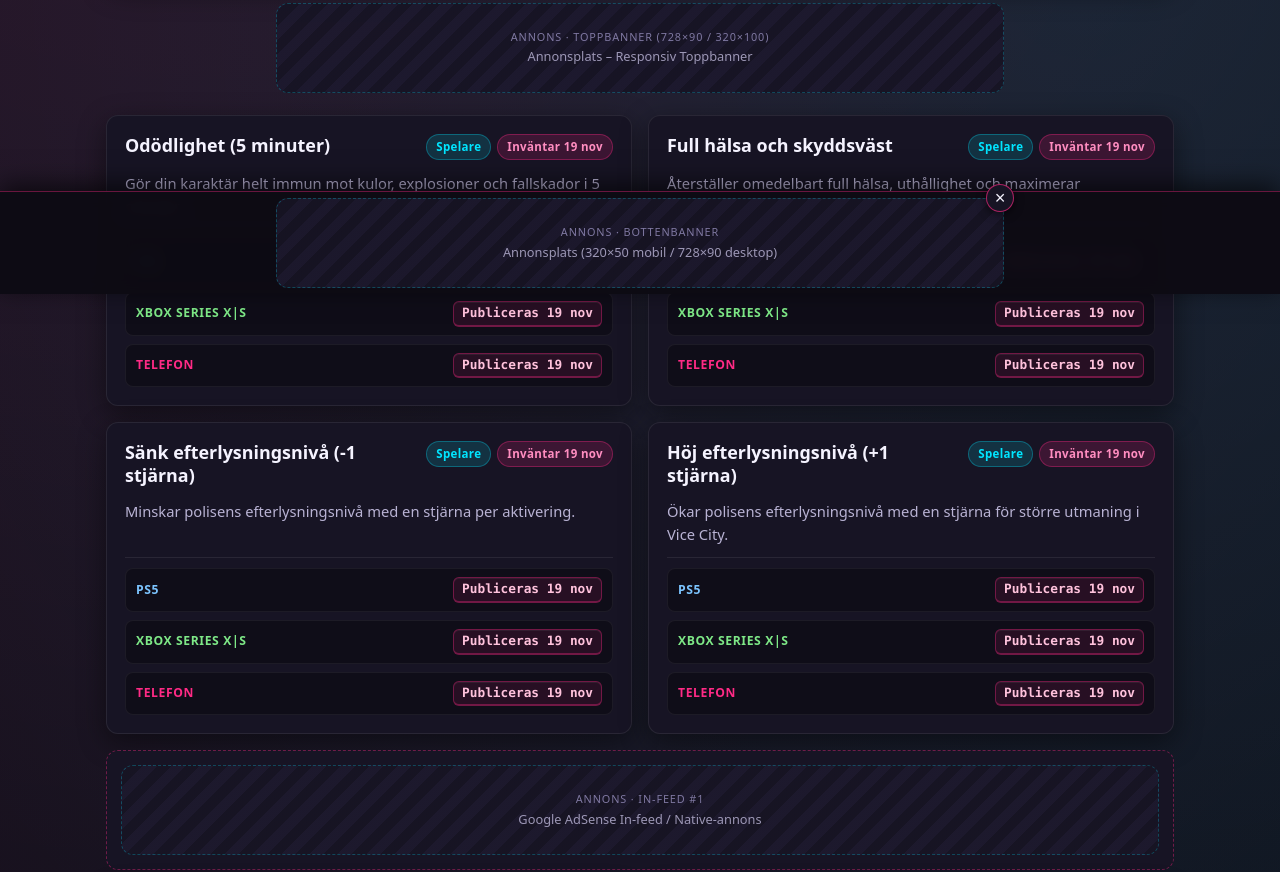
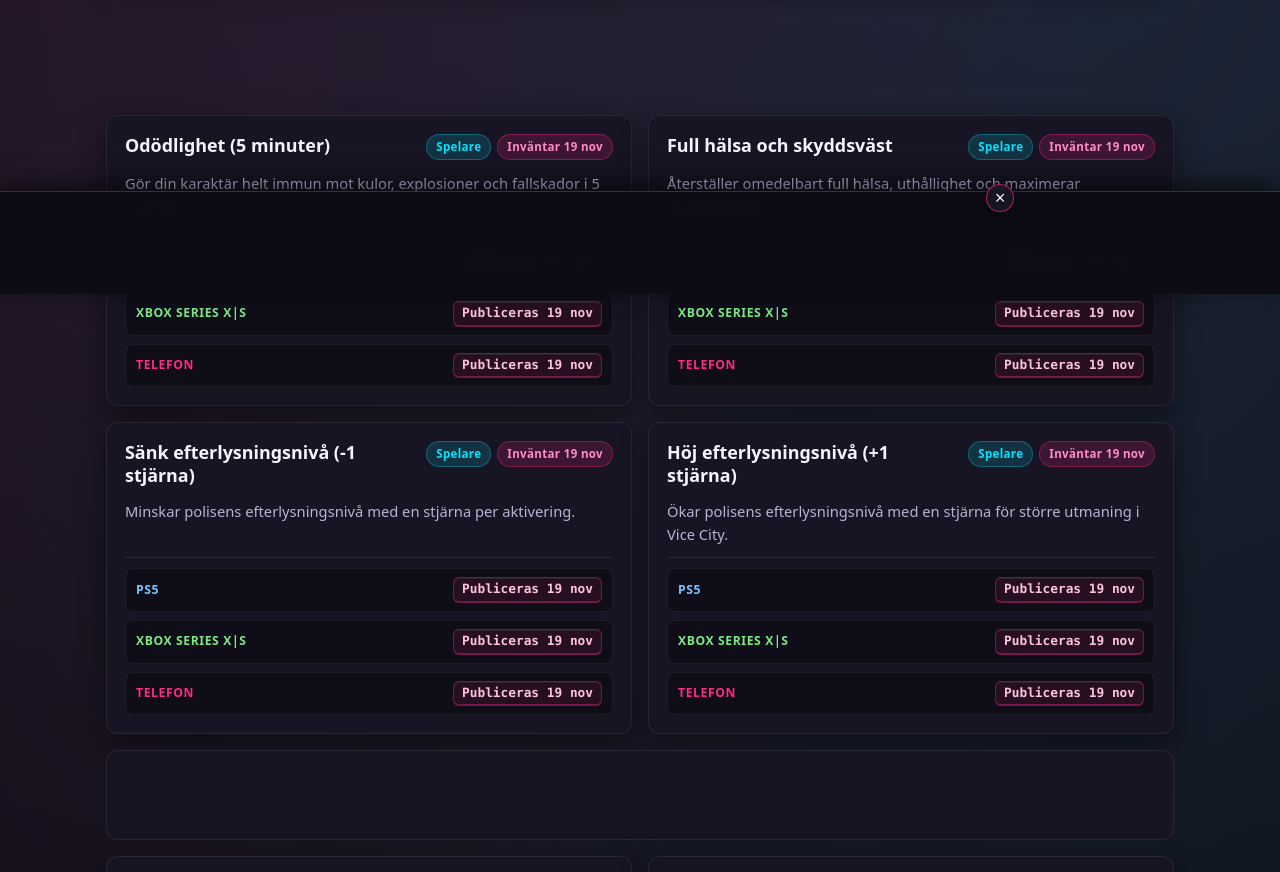
Before and after one commit to tobiassellin/gra6hacks, a plain HTML site: page index.html in a window 1280 px wide. Shown: the part 506-1378 px from the top of the page. Drawn offline with Linux system fonts and the light colour scheme.

Commit message:
Lägg in samtliga 6 Google AdSense-annonsenheter

```diff
--- a/index.html
+++ b/index.html
@@ -93,13 +93,20 @@
 
   <!-- Yttre skal med sticky sidoannonser på skärmar >= 1440px -->
   <div class="page-shell">
-    <!-- Vänster sticky sidoannons (160x600) -->
+    <!-- Vänster sticky sidoannons (160x800) -->
     <aside class="ad-rail ad-rail-left" aria-label="Annons vänster">
       <div class="ad-sticky">
-        <div class="ad-slot ad-skyscraper" data-ad-format="160x600">
-          <span class="ad-label">Annons · 160×600</span>
-          <!-- AdSense 160x600 vänster -->
-          <div class="ad-placeholder-text">Google AdSense<br>Wide Skyscraper</div>
+        <div class="ad-slot ad-slot--live ad-skyscraper" data-ad-format="160x800">
+          <!-- gta6-sida-vanster -->
+          <ins class="adsbygoogle"
+               style="display:inline-block;width:160px;height:800px"
+               data-ad-client="ca-pub-3461073406787574"
+               data-ad-slot="8035094533"></ins>
+          <script>
+               if (window.matchMedia("(min-width: 1440px)").matches) {
+                 (adsbygoogle = window.adsbygoogle || []).push({});
+               }
+          </script>
         </div>
       </div>
     </aside>
@@ -151,10 +158,17 @@
 
       <!-- Toppbanner-annons under sökfältet (728x90 desktop / 320x100 mobil) -->
       <div class="ad-banner-top-wrap" aria-label="Annons toppbanner">
-        <div class="ad-slot ad-top-banner" data-ad-format="728x90 / 320x100">
-          <span class="ad-label">Annons · Toppbanner (728×90 / 320×100)</span>
-          <!-- AdSense / Affiliate Toppbanner -->
-          <div class="ad-placeholder-text">Annonsplats – Responsiv Toppbanner</div>
+        <div class="ad-slot ad-slot--live ad-top-banner" data-ad-format="728x90 / 320x100">
+          <!-- gta6-toppbanner -->
+          <ins class="adsbygoogle"
+               style="display:block"
+               data-ad-client="ca-pub-3461073406787574"
+               data-ad-slot="4818079264"
+               data-ad-format="auto"
+               data-full-width-responsive="true"></ins>
+          <script>
+               (adsbygoogle = window.adsbygoogle || []).push({});
+          </script>
         </div>
       </div>
 
@@ -170,10 +184,15 @@
 
       <!-- Stor rektangel-annons (336x280) före SEO/footer -->
       <div class="ad-rectangle-wrap" aria-label="Annons stor rektangel">
-        <div class="ad-slot ad-large-rectangle" data-ad-format="336x280">
-          <span class="ad-label">Annons · 336×280</span>
-          <!-- AdSense 336x280 Large Rectangle -->
-          <div class="ad-placeholder-text">Google AdSense<br>Stor rektangel (336×280)</div>
+        <div class="ad-slot ad-slot--live ad-large-rectangle" data-ad-format="336x280">
+          <!-- gta6-rektangel -->
+          <ins class="adsbygoogle"
+               style="display:inline-block;width:336px;height:280px"
+               data-ad-client="ca-pub-3461073406787574"
+               data-ad-slot="2938021380"></ins>
+          <script>
+               (adsbygoogle = window.adsbygoogle || []).push({});
+          </script>
         </div>
       </div>
 
@@ -231,10 +250,17 @@
     <!-- Höger sticky sidoannons (160x600) -->
     <aside class="ad-rail ad-rail-right" aria-label="Annons höger">
       <div class="ad-sticky">
-        <div class="ad-slot ad-skyscraper" data-ad-format="160x600">
-          <span class="ad-label">Annons · 160×600</span>
-          <!-- AdSense 160x600 höger -->
-          <div class="ad-placeholder-text">Google AdSense<br>Wide Skyscraper</div>
+        <div class="ad-slot ad-slot--live ad-skyscraper" data-ad-format="160x600">
+          <!-- gta6-sida-hoger -->
+          <ins class="adsbygoogle"
+               style="display:inline-block;width:160px;height:600px"
+               data-ad-client="ca-pub-3461073406787574"
+               data-ad-slot="8872874342"></ins>
+          <script>
+               if (window.matchMedia("(min-width: 1440px)").matches) {
+                 (adsbygoogle = window.adsbygoogle || []).push({});
+               }
+          </script>
         </div>
       </div>
     </aside>
@@ -258,10 +284,17 @@
   <!-- Fastklistrad sticky bottenbanner (320x50 mobil, 728x90 desktop) -->
   <div id="sticky-bottom-ad" class="sticky-bottom-ad" role="complementary" aria-label="Sticky annonsbanner">
     <div class="sticky-bottom-inner">
-      <div class="ad-slot ad-bottom-banner" data-ad-format="320x50 / 728x90">
-        <span class="ad-label">Annons · Bottenbanner</span>
-        <!-- AdSense Sticky Anchor Banner -->
-        <div class="ad-placeholder-text">Annonsplats (320×50 mobil / 728×90 desktop)</div>
+      <div class="ad-slot ad-slot--live ad-bottom-banner" data-ad-format="320x50 / 728x90">
+        <!-- gta6-bottenbanner -->
+        <ins class="adsbygoogle"
+             style="display:block"
+             data-ad-client="ca-pub-3461073406787574"
+             data-ad-slot="4762238948"
+             data-ad-format="auto"
+             data-full-width-responsive="true"></ins>
+        <script>
+             (adsbygoogle = window.adsbygoogle || []).push({});
+        </script>
       </div>
       <button
         type="button"
--- a/script.js
+++ b/script.js
@@ -270,25 +270,34 @@ document.addEventListener("DOMContentLoaded", () => {
     const adWrap = document.createElement("div");
     adWrap.className = "infeed-ad-card";
     adWrap.setAttribute("role", "complementary");
-    adWrap.setAttribute("aria-label", `In-feed annons ${slotIndex}`);
+    adWrap.setAttribute("aria-label", `Annons ${slotIndex}`);
 
-    const adSlot = document.createElement("div");
-    adSlot.className = "ad-slot";
-    adSlot.style.width = "100%";
-    adSlot.style.minHeight = "90px";
-    adSlot.dataset.adFormat = "fluid";
+    const ins = document.createElement("ins");
+    ins.className = "adsbygoogle";
+    ins.style.display = "block";
+    ins.dataset.adFormat = "fluid";
+    ins.dataset.adLayoutKey = "-fb+5w+4e-db+86";
+    ins.dataset.adClient = "ca-pub-3461073406787574";
+    ins.dataset.adSlot = "5444765227";
 
-    const label = document.createElement("span");
-    label.className = "ad-label";
-    label.textContent = `Annons · In-feed #${slotIndex}`;
+    adWrap.appendChild(ins);
+    return adWrap;
+  }
 
-    const text = document.createElement("div");
-    text.className = "ad-placeholder-text";
-    text.textContent = "Google AdSense In-feed / Native-annons";
-
-    adSlot.append(label, text);
-    adWrap.appendChild(adSlot);
-    return adWrap;
+  /**
+   * Initierar nya in-feed-annonser efter att de lagts till i DOM:en.
+   */
+  function initInFeedAds() {
+    const uninitializedAds = gridEl.querySelectorAll(
+      "ins.adsbygoogle:not([data-adsbygoogle-status])"
+    );
+    uninitializedAds.forEach(() => {
+      try {
+        (window.adsbygoogle = window.adsbygoogle || []).push({});
+      } catch (_err) {
+        // Ignorera om AdSense-skriptet blockeras av annonsblockerare
+      }
+    });
   }
 
   /**
@@ -336,6 +345,7 @@ document.addEventListener("DOMContentLoaded", () => {
     });
 
     gridEl.appendChild(fragment);
+    initInFeedAds();
   }
 
   /**
@@ -347,14 +357,19 @@ document.addEventListener("DOMContentLoaded", () => {
     });
   }
 
-  // Livesökning
+  // Livesökning med debounce så in-feed-annonser inte skapas om på varje tangenttryckning
+  let searchDebounceTimer = null;
   searchInput.addEventListener("input", (event) => {
     state.search = event.target.value;
     clearSearchBtn.hidden = state.search.length === 0;
-    renderCheats();
+    clearTimeout(searchDebounceTimer);
+    searchDebounceTimer = setTimeout(() => {
+      renderCheats();
+    }, 250);
   });
 
   clearSearchBtn.addEventListener("click", () => {
+    clearTimeout(searchDebounceTimer);
     searchInput.value = "";
     state.search = "";
     clearSearchBtn.hidden = true;
--- a/style.css
+++ b/style.css
@@ -394,6 +394,50 @@ a:focus-visible {
   opacity: 0.82;
 }
 
+.ad-slot--live {
+  display: block;
+  background: transparent;
+  border: none;
+  padding: 0;
+  overflow: visible;
+}
+
+.ad-slot--live.ad-top-banner {
+  width: 100%;
+  max-width: 728px;
+  height: auto;
+  min-height: 90px;
+}
+
+.ad-slot--live.ad-skyscraper {
+  width: 160px;
+  height: auto;
+  min-height: 600px;
+}
+
+.ad-slot--live.ad-large-rectangle {
+  width: 336px;
+  max-width: 100%;
+  height: 280px;
+}
+
+.ad-slot--live.ad-bottom-banner {
+  width: 320px;
+  max-width: calc(100vw - 56px);
+  height: auto;
+  min-height: 50px;
+  max-height: 100px;
+  overflow: hidden;
+}
+
+@media (min-width: 768px) {
+  .ad-slot--live.ad-bottom-banner {
+    width: 728px;
+    min-height: 90px;
+    max-height: 100px;
+  }
+}
+
 /* Toppbanner: 320x100 mobil -> 728x90 desktop */
 .ad-banner-top-wrap {
   display: flex;
@@ -436,15 +480,14 @@ a:focus-visible {
 /* In-feed-annonskort i rutnätet */
 .infeed-ad-card {
   grid-column: 1 / -1;
+  display: block;
+  width: 100%;
   background: var(--bg-card);
-  border: 1px dashed rgba(255, 42, 133, 0.38);
+  border: 1px solid var(--border-subtle);
   border-radius: var(--radius-md);
-  padding: 14px;
-  display: flex;
-  flex-direction: column;
-  align-items: center;
-  justify-content: center;
-  min-height: 112px;
+  padding: 8px;
+  min-height: 90px;
+  overflow: hidden;
 }
 
 /* ==========================================================================
```
